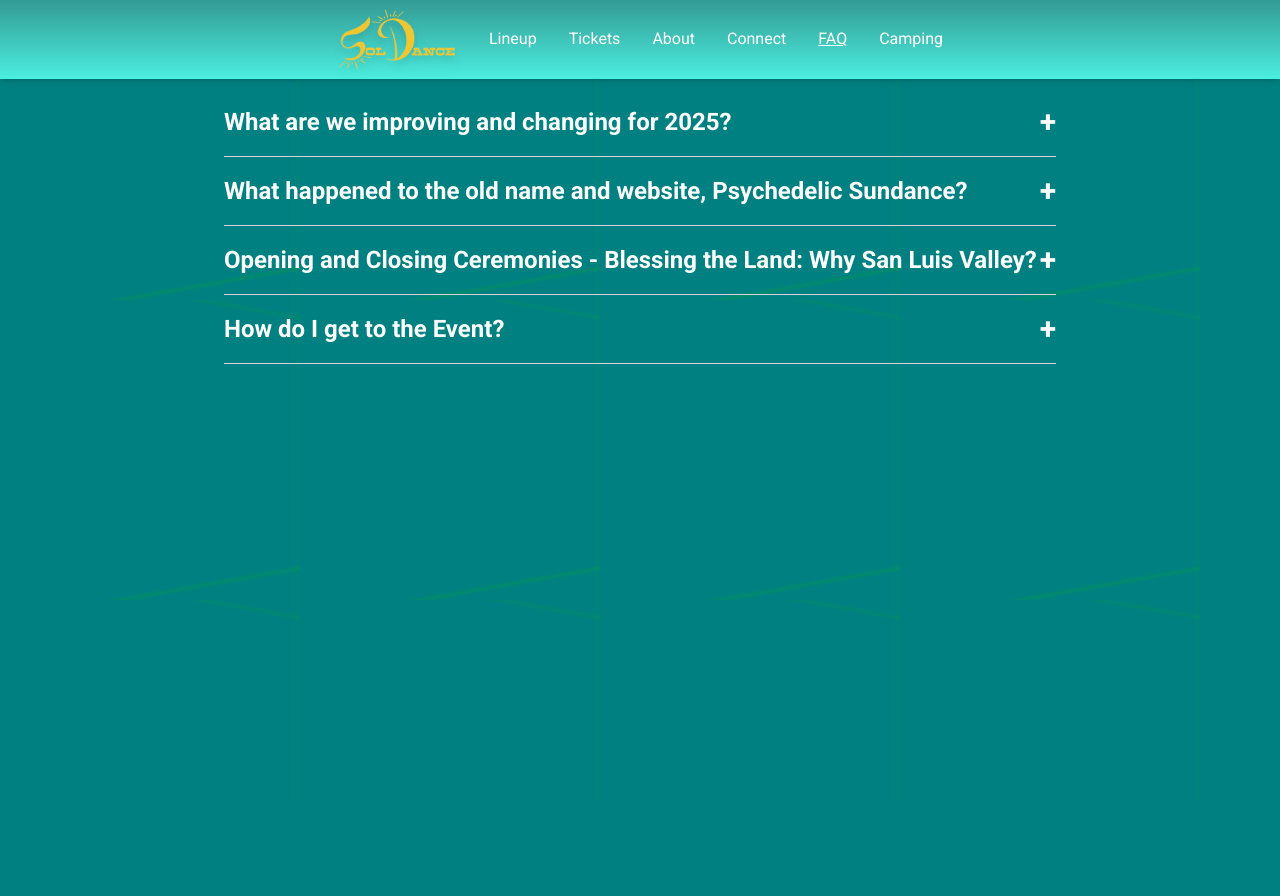
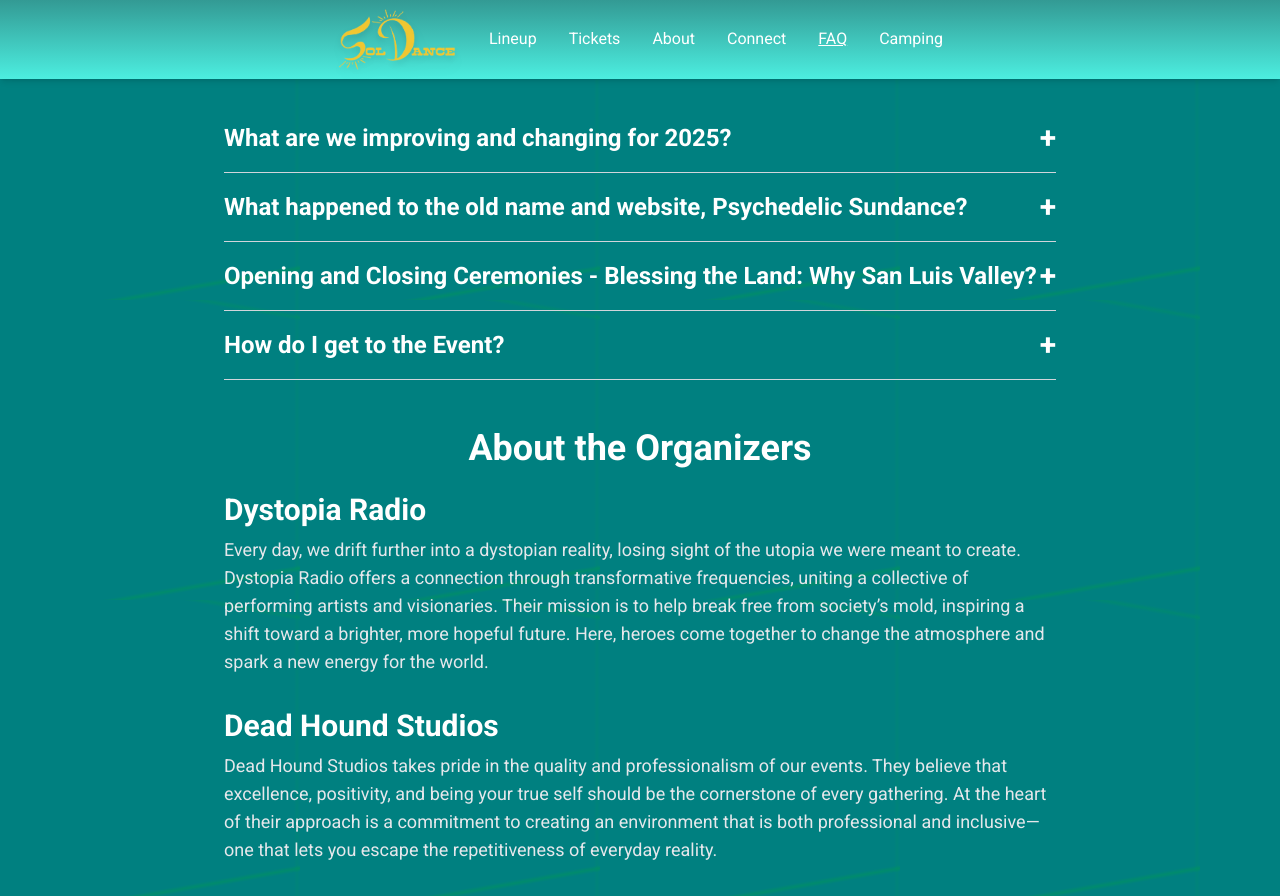
Before and after one commit to SpursFan21/Sol-Dance-Music-Festival, a Next.js app: page /faq in a window 1280 px wide. Before the commit the page ends 800 px from the top, so only its background shows below. Built offline with nearby package versions, Linux system fonts and the light colour scheme.

Commit message:
update to FAQ page

```diff
--- a/src/app/faq/page.tsx
+++ b/src/app/faq/page.tsx
@@ -7,49 +7,43 @@ export default function FAQPage() {
   const faqs = [
     {
       question: "What are we improving and changing for 2025?",
-      answer: `2024 had a very rocky start, with delays in sound systems, troubles setting up, cars getting stuck, and the land turning into a literal mud field. Despite all of this, we still felt that it was the community and the wonderful people who came to help us that made it an unforgettable event.
+      answer: `2024 had a rocky start with delays in sound systems, setup issues, vehicles getting stuck, and the land turning into a mud field. Despite these challenges, the community and the wonderful people who came together made it an unforgettable event.
 
-2024 was our first festival year, and we had a lot to learn. We deeply appreciate everyone for their patience and understanding during this first year event.
+2024 was our inaugural festival year, and we had much to learn. We deeply appreciate everyone for their patience and understanding.
 
-We will be improving security, overall layout, vendor village, the flow of ticketing and waivers, sound systems/stages, schedules and timing, workshops, and much much more.
+In 2025, we will be improving security, overall layout, the vendor village, the ticketing and waiver process, sound systems/stages, schedules, workshops, and much more.
 
-We’re looking forward to the creation of 2025, and we can’t wait to show everyone the improvements we made and the plans that we have for next year.`
+We’re looking forward to 2025 and can’t wait to show you the improvements and exciting plans for next year.`
     },
     {
       question: "What happened to the old name and website, Psychedelic Sundance?",
-      answer: `At the festival’s originality, we had a member who was part of the festival and wanted to specifically honor the Sundance tradition in a modern way.
+      answer: `Originally, a member of the festival wanted to honor the Sundance tradition in a modern way. Due to differences, we couldn’t continue with that project. With multiple concerns raised by surrounding communities and online groups, we decided to change the name as soon as possible.
 
-Due to a disconnect, we could no longer move forward with them on this project. We wanted to change the name immediately, as we had received multiple concerns from surrounding cities and online groups. However, with the festival only weeks away, we couldn’t change the links and marketing materials as quickly as we desired.
+We felt that none of the organizers had the sufficient heritage, credibility, or knowledge to continue with the name Psychedelic Sundance—thus, the change to Sol Dance. We apologize if our previous name conveyed any unintended cultural appropriation. We encourage attendees to research resources on the Sundance Tradition and educational materials about the San Luis Valley.
 
-All organizers involved at the moment do not have sufficient Native American heritage, credibility, or knowledge to justify continuing with the name Psychedelic Sundance—hence the change to Sol Dance. We also apologize if anyone received a negative connotation of cultural appropriation from our previous branding. This was never our intent. We encourage attendees to research resources based on the Sundance Tradition and related educational materials about the San Luis Valley. We aim to ensure that our actions lead to beautiful blessings, a deep connection with the land and nature, and frequency alignment with the music.
-
-Sol Dance is derived from the words soul, sun, solstice, and dancing. We are comfortable moving forward with this name, and we hope you love it too!`
+Sol Dance is derived from soul, sun, solstice, and dancing. We are confident in our new direction and hope you embrace it with us.`
     },
     {
       question: "Opening and Closing Ceremonies - Blessing the Land: Why San Luis Valley?",
-      answer: `Acknowledgment: The land we host SolDance on is sacred.
+      answer: `The land where SolDance is held is sacred. We honor all cultures and communities, especially in the San Luis Valley, which has been recognized by more than five tribes as “The Valley of No Fighting.”
 
-We want to ensure all cultures and communities are respected, especially in the San Luis Valley, where more than five different tribes have gathered and deemed the land as “The Valley of No Fighting.”
+Our opening and closing ceremonies are designed to reflect this spiritual connection. The valley offers expansive 100-mile views, sand dunes, and soaring peaks, all rich in history and folklore from Native American, Hispanic, and European settlers.
 
-Please read more about our closing and opening ceremonies. The valley offers a spiritual, intriguing landscape with epic 100-mile views, sand dunes, and soaring peaks. It is peppered with the legacy of Native American, Hispanic, and European settlers and explorers, steeped in history and ripe with folklore.
-
-People come to the valley to meditate, as they find peace in the open landscape—a welcome break from dense, business-oriented cities. The emptiness of the valley favors a deeper connection with nature.
-
-Below is an actual view of Blanca Peak from the land; we believe this incredible mountain, along with its sunrises, is something that must be experienced in person.`
+Many come here to meditate and reconnect with nature—a break from the busy urban environment. We believe that experiencing the natural beauty of Blanca Peak and the breathtaking sunrises is something that must be witnessed in person.`
     },
     {
       question: "How do I get to the Event?",
-      answer: `Once you purchase a ticket, you will receive a QR code and direct coordinates for Google Maps to the location.
+      answer: `Once you purchase a ticket, you will receive a QR code and precise coordinates for Google Maps to guide you to the location.
 
-The closest towns are Blanca and Alamosa, about a 30-minute drive away if you need additional supplies.
+The closest towns are Blanca and Alamosa, about a 30-minute drive away for any additional needs.
 
-The land is relatively flat once you arrive; however, in case of surprise weather, we recommend a 4-wheel drive vehicle, as this is a drive through mountainous terrain into the valley. We also advise using vehicles with decent shocks and tires, as the road can be bumpy. Generally, all vehicles can access the site without issue.
+While the land is relatively flat upon arrival, we recommend a 4-wheel drive vehicle (with decent shocks and tires) in case of unexpected weather or bumpy roads.
 
-If you have trouble finding or getting to the location, please email or call us using the number on your ticket confirmation and provide your name and receipt for directions.`
+If you have any issues finding the location, please contact us with your name and receipt details for further directions.`
     }
   ];
 
-  // State: an array of booleans for whether each FAQ is open (default all closed)
+  // State to track which FAQ is open (default all closed)
   const [openFAQs, setOpenFAQs] = useState<boolean[]>(faqs.map(() => false));
 
   const toggleFAQ = (index: number) => {
@@ -59,10 +53,12 @@ If you have trouble finding or getting to the location, please email or call us
   };
 
   return (
-    <div className="p-8 max-w-4xl mx-auto">
+    <div className="p-8 max-w-4xl mx-auto space-y-12">
       <h1 className="text-4xl font-bold text-center mb-8">
         FAQ’s and Information about SolDance
       </h1>
+
+      {/* FAQ Accordion */}
       <div className="space-y-4">
         {faqs.map((faq, index) => (
           <div key={index} className="border-b border-gray-300 pb-4">
@@ -85,6 +81,38 @@ If you have trouble finding or getting to the location, please email or call us
           </div>
         ))}
       </div>
+
+      {/* About the Organizers Section */}
+      <div className="mt-12">
+        <h2 className="text-4xl font-bold text-center mb-6">
+          About the Organizers
+        </h2>
+        <div className="space-y-8">
+          <div>
+            <h3 className="text-3xl font-semibold mb-2">Dystopia Radio</h3>
+            <p className="text-lg text-gray-200">
+              Every day, we drift further into a dystopian reality, losing sight
+              of the utopia we were meant to create. Dystopia Radio offers a
+              connection through transformative frequencies, uniting a collective
+              of performing artists and visionaries. Their mission is to help break
+              free from society’s mold, inspiring a shift toward a brighter, more
+              hopeful future. Here, heroes come together to change the atmosphere and
+              spark a new energy for the world.
+            </p>
+          </div>
+          <div>
+            <h3 className="text-3xl font-semibold mb-2">Dead Hound Studios</h3>
+            <p className="text-lg text-gray-200">
+              Dead Hound Studios takes pride in the quality and professionalism of
+              our events. They believe that excellence, positivity, and being your
+              true self should be the cornerstone of every gathering. At the heart
+              of their approach is a commitment to creating an environment that is
+              both professional and inclusive—one that lets you escape the
+              repetitiveness of everyday reality.
+            </p>
+          </div>
+        </div>
+      </div>
     </div>
   );
 }
```
